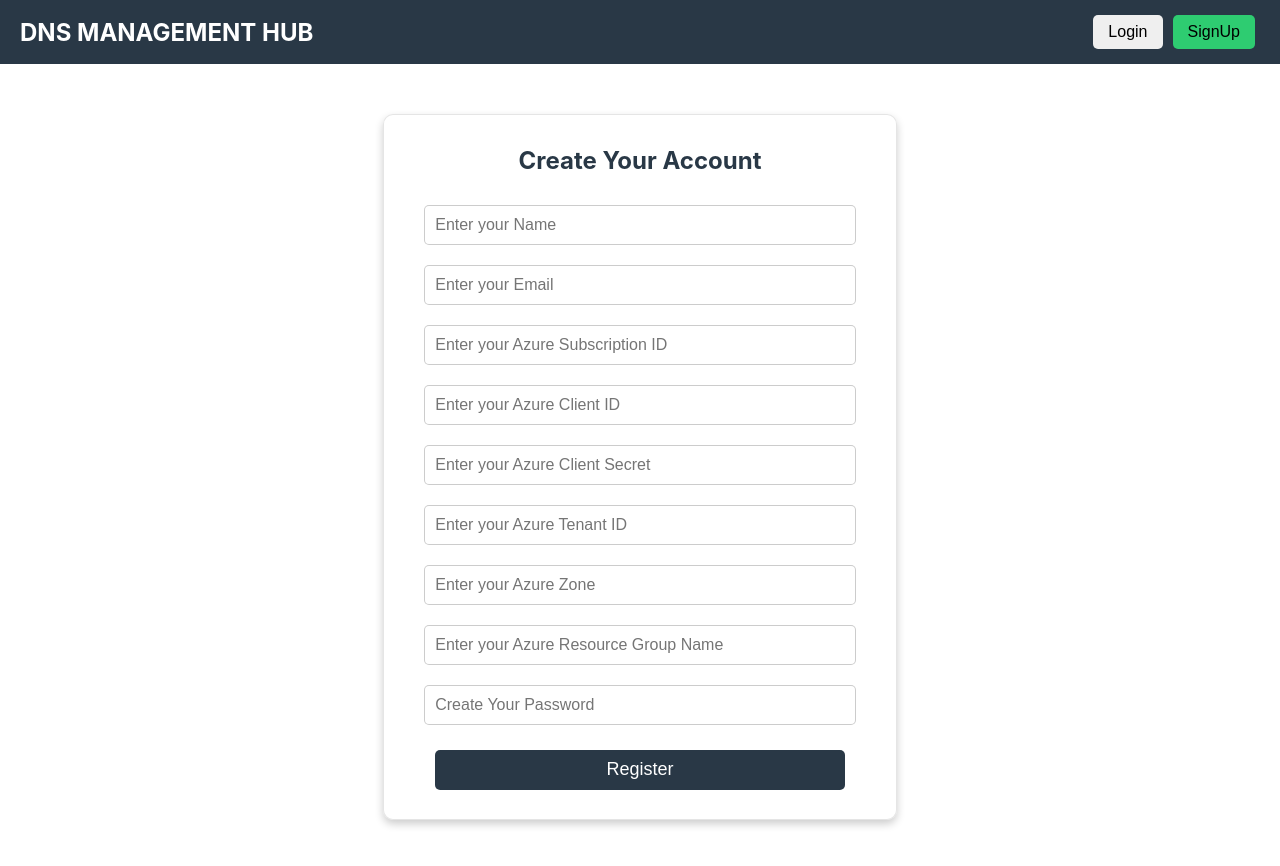
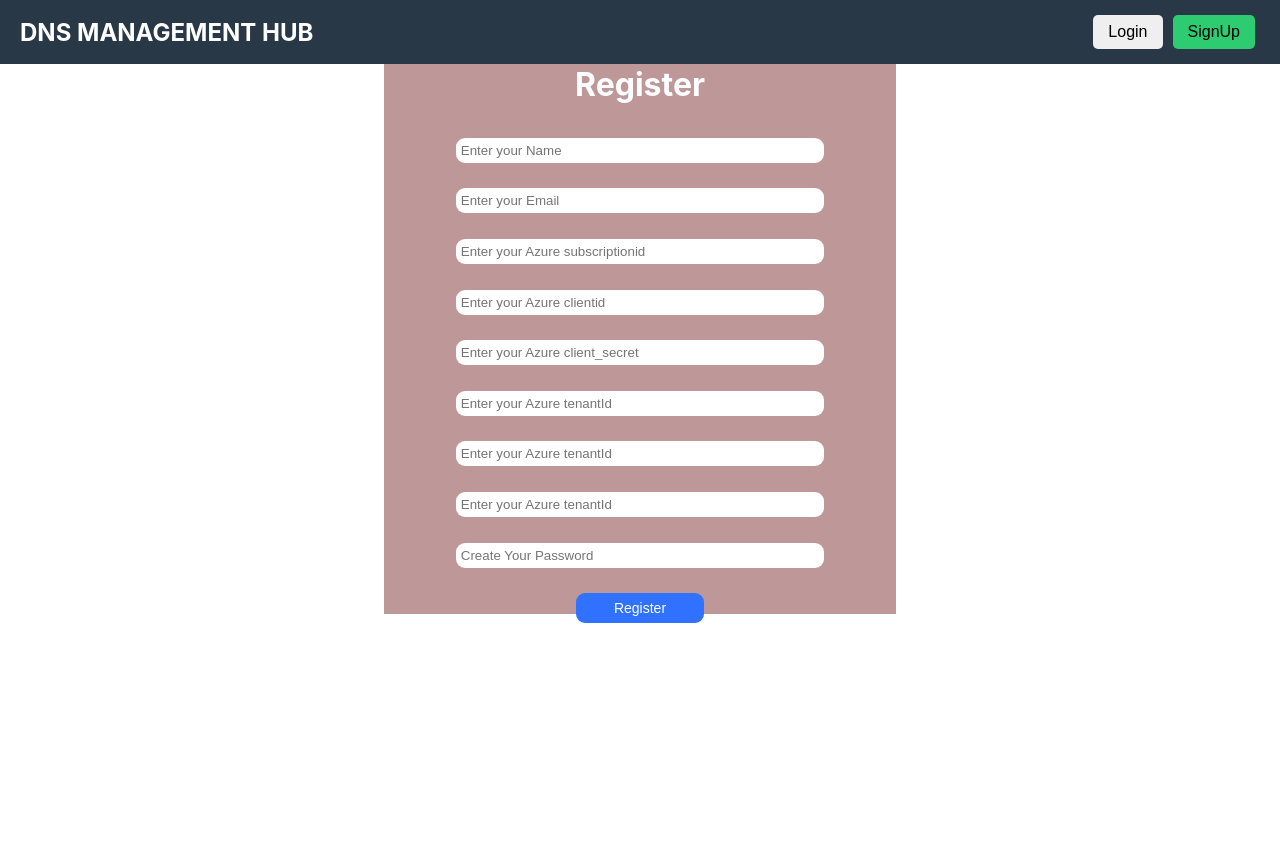
Before and after one commit to Sudipto892/DNS-Management-Hub, a React (Create React App) app: page /register in a window 1280 px wide. Shown: the top 866 px of the page. After the commit the page ends 800 px from the top, so only its background shows below. Built offline with nearby package versions, Linux system fonts and the light colour scheme; no server answers.

Commit message:
Fronend Complete

```diff
--- a/src/components/AuthenticationPage/Login/Login.css
+++ b/src/components/AuthenticationPage/Login/Login.css
@@ -1,29 +1,71 @@
-.LoginContainer {
+.newtons-cradle {
+  --uib-size: 50px;
+  --uib-speed: 1.2s;
+  --uib-color: #474554;
+  position: relative;
   display: flex;
+  align-items: center;
   justify-content: center;
+  width: var(--uib-size);
+  height: var(--uib-size);
+ }
+
+ .newtons-cradle__dot {
+  position: relative;
+  display: flex;
   align-items: center;
-  flex-direction: column;
-  background-color: rgb(245, 245, 245);
-  width: 30%;
-  height: 35vmax;
-  margin: 30px auto;
-  border-radius: 10px;
-  box-shadow: 0px 4px 8px rgba(0, 0, 0, 0.2);
-}
+  height: 100%;
+  width: 25%;
+  transform-origin: center top;
+ }
 
-.LoginContainer h1 {
-  color: rgb(48, 114, 255);
-  font-weight: bold;
-}
+ .newtons-cradle__dot::after {
+  content: '';
+  display: block;
+  width: 100%;
+  height: 25%;
+  border-radius: 50%;
+  background-color: var(--uib-color);
+ }
 
-form {
+ .newtons-cradle__dot:first-child {
+  animation: swing var(--uib-speed) linear infinite;
+ }
 
-}
+ .newtons-cradle__dot:last-child {
+  animation: swing2 var(--uib-speed) linear infinite;
+ }
 
-form input {
+ @keyframes swing {
+  0% {
+   transform: rotate(0deg);
+   animation-timing-function: ease-out;
+  }
 
-}
+  25% {
+   transform: rotate(70deg);
+   animation-timing-function: ease-in;
+  }
 
-form button {
-  background-color: rgb(48, 114, 240);
-}
+  50% {
+   transform: rotate(0deg);
+   animation-timing-function: linear;
+  }
+ }
+
+ @keyframes swing2 {
+  0% {
+   transform: rotate(0deg);
+   animation-timing-function: linear;
+  }
+
+  50% {
+   transform: rotate(0deg);
+   animation-timing-function: ease-out;
+  }
+
+  75% {
+   transform: rotate(-70deg);
+   animation-timing-function: ease-in;
+  }
+ }
--- a/src/components/AuthenticationPage/Login/Login.js
+++ b/src/components/AuthenticationPage/Login/Login.js
@@ -1,62 +1,50 @@
 import React, { useState } from "react";
-import axios from 'axios';
+import axios from 'axios'
 import { toast } from 'react-toastify';
 import 'react-toastify/dist/ReactToastify.css';
 import "./Login.css";
 import { Navigate } from "react-router-dom";
 import Loader from "../../Loader/Loader";
 
-const Login = ({ isAuthenticated, setIsAuthenticated, setLoading, loading }) => {
-  const [email, setEmail] = useState("");
-  const [password, setPassword] = useState("");
+const Login = ({isAuthenticated,setisAuthenticated,setLoading,loading}) => {
+  const [email,setemail]=useState("")
+  const [password,setpassword]=useState("")
 
-  const handleSubmitAuthentication = async (e) => {
+  const handleSubmitLogin=async(e)=>{
     e.preventDefault();
     try {
       setLoading(true);
-      const { data } = await axios.post("https://dns-backend-magv.onrender.com/api/v1/users/login", {
-        email,
-        password,
-      }, {
-        headers: {
-          "Content-Type": "application/json",
-        },
-        withCredentials: true,
-      });
-      setLoading(false);
-      setIsAuthenticated(true);
-      toast.success(data.message);
+        const {data}=await axios.post("https://dns-management-system-backend-azure.onrender.com/api/v1/users/login",{
+          email,
+          password
+        },{
+            headers:{
+                "Content-Type":"application/json"
+            },
+            withCredentials:true,
+        })
+        setLoading(false);
+        setisAuthenticated(true);
+        toast.success(data.message);
     } catch (error) {
       setLoading(false);
-      toast.error("Invalid Credentials");
+        toast.error("Invalid Credentials");
     }
-  };
 
+  }
   if (loading) {
     return <div className="App"><Loader /></div>;
   }
-
-  if (isAuthenticated) return <Navigate to={"/"} />;
+  if(isAuthenticated) return <Navigate to={"/"}/>
 
   return (
     <div className="LoginContainer">
-      <h1>Welcome Back!</h1>
-      <form onSubmit={handleSubmitAuthentication}>
-        <input
-          type="email"
-          value={email}
-          className="email"
-          placeholder="Enter your Email"
-          onChange={(e) => setEmail(e.target.value)}
-        />
-        <input
-          type="password"
-          value={password}
-          className="password"
-          placeholder="Enter your Password"
-          onChange={(e) => setPassword(e.target.value)}
-        />
-        <button>Sign In</button>
+      <h1>Login</h1>
+
+      <form onSubmit={handleSubmitLogin}>
+        <input type="email" value={email} className="email" placeholder="Enter your Email" onChange={(e)=>setemail(e.target.value)} />
+        <input type="password" value={password} className="password" placeholder="Enter your Password" onChange={(e)=>setpassword(e.target.value)}/>
+        <button>Login</button>
       </form>
     </div>
   );
--- a/src/components/AuthenticationPage/Register/Register.css
+++ b/src/components/AuthenticationPage/Register/Register.css
@@ -1,50 +1,38 @@
-.RegistrationContainer {
+.SigninContainer{
   display: flex;
   justify-content: center;
   align-items: center;
   flex-direction: column;
-    /* Semi-transparent white background */
-    background-color: rgba(255, 255, 255, 0.8);
-    width: 40%; /* Increased width */
-    height: 55vmax; /* Increased height */
-    margin: 50px auto; /* Increased margin */
-    border-radius: 10px;
-    box-shadow: 0px 4px 8px rgba(0, 0, 0, 0.2); /* Soft shadow */
-    /* Added border for better visibility */
-    border: 1px solid rgba(0, 0, 0, 0.1); /* Thin gray border */
+  background-color: rgb(190, 152, 152);
+  width: 40%;
+  height: 43vmax;
+  margin: auto;
 }
-
-  .RegistrationContainer h1 {
-    color: #293846; /* Dark blue from header text */
-    font-size: 24px; /* Increased font size */
-    margin-bottom: 20px; /* Added margin */
+.SigninContainer h1{
+  color: white;
 }
-
-  form {
+form{
   display: flex;
   justify-content: center;
   align-items: center;
   flex-direction: column;
   width: 100%;
 }
-
-  form input {
-    margin: 10px; /* Adjusted margin */
-    width: 80%; /* Increased width */
-    padding: 10px; /* Increased padding */
-    border-radius: 5px; /* Reduced corner roundness */
-    border: 1px solid rgba(0, 0, 0, 0.2); /* Light gray border */
-    font-size: 16px; /* Increased font size */
+form input{
+  margin: 1vmax;
+  width: 70%;
+  padding: 5px;
+  border-radius: 9px;
+  border: none;
 }
-
-  form button {
-    margin: 15px 0; /* Adjusted margin */
-    width: 80%; /* Increased width */
-    height: 40px; /* Increased height */
-    background-color: #293846; /* Dark blue from header text */
+form button{
+  margin: 1vmax;
+  width: 10vmax;
+  height: 2.3vmax;
+  background-color: rgb(48, 114, 255);
   color: white;
   border: none;
-    font-size: 18px; /* Increased font size */
-    border-radius: 5px; /* Reduced corner roundness */
+  font-size: 14px;
+  border-radius: 9px;
   cursor: pointer;
 }
--- a/src/components/AuthenticationPage/Register/Register.js
+++ b/src/components/AuthenticationPage/Register/Register.js
@@ -6,69 +6,74 @@ import "./Register.css"
 import { Navigate } from 'react-router-dom';
 import Loader from '../../Loader/Loader';
 
-const RegistrationForm = ({ isAuthenticated, setIsAuthenticated, setLoading, loading }) => {
-  const [name, setName] = useState("");
-  const [email, setEmail] = useState("");
-  const [subscriptionId, setSubscriptionId] = useState("");
-  const [clientId, setClientId] = useState("");
-  const [clientSecret, setClientSecret] = useState("");
-  const [tenantId, setTenantId] = useState("");
-  const [zone, setZone] = useState(""); // lowercase 'z' for consistency
-  const [resourceGroupName, setResourceGroupName] = useState("");
-  const [password, setPassword] = useState("");
+const Register = ({isAuthenticated,setisAuthenticated,setLoading,loading}) => {
+    const [name,setname]=useState("")
+    const [email,setemail]=useState("")
+    const [subscriptionid,setsubscriptionid]=useState("")
+    const [clientid,setclientid]=useState("")
+    const [client_secret,setclient_secret]=useState("")
+    const [tenantId,settenantId]=useState("")
+    const [Zone,setZone]=useState("")
+    const [resourcegroupname,setresourcegroupname]=useState("")
+    const [password,setpassword]=useState("")
 
-  const handleRegistrationSubmit = async (e) => {
+    const submitHandaler=async(e)=>{
         e.preventDefault();
         try {
             setLoading(true);
-      const { data } = await axios.post("https://dns-backend-magv.onrender.com/api/v1/users/register", {
+            const {data}=await axios.post("https://dns-management-system-backend-azure.onrender.com/api/v1/users/register",{
                 name,
                 email,
-        subscriptionId,
-        clientId,
-        clientSecret,
+                subscriptionid,
+                clientid,
+                client_secret,
                 tenantId,
-        zone, // lowercase 'z' for consistency
-        resourceGroupName,
-        password,
-      }, {
-        headers: {
-          "Content-Type": "application/json",
+                Zone,
+                resourcegroupname,
+                password
+            },{
+                headers:{
+                    "Content-Type":"application/json"
                 },
-        withCredentials: true,
-      });
-      setIsAuthenticated(true);
-      setLoading(false);
+                withCredentials:true,
+            })
+            setisAuthenticated(true);
+            setLoading(false)
+            console.log(isAuthenticated)
             toast.success(data.message);
         } catch (error) {
             setLoading(false);
-      toast.error("Invalid Input or Registration Failed");
-    }
-  };
-
-  if (loading) {
-    return <div className="App"><Loader /></div>; // Display loader while loading
+            toast.error("Invalid Credentials");
         }
 
-  if (isAuthenticated) return <Navigate to={"/"} />;
 
+    }
+    if (loading) {
+        return <div className="App"><Loader /></div>;
+      }
+    if(isAuthenticated) return <Navigate to={"/"}/>
   return (
-    <div className="RegistrationContainer">
-      <h1>Create Your Account</h1>
-      <form onSubmit={handleRegistrationSubmit}>
-        <input type="text" value={name} id="name" placeholder="Enter your Name" onChange={(e) => setName(e.target.value)} required />
-        <input type="email" value={email} id="email" placeholder="Enter your Email" onChange={(e) => setEmail(e.target.value)} required />
-        <input type="text" value={subscriptionId} id="subscriptionId" placeholder="Enter your Azure Subscription ID" onChange={(e) => setSubscriptionId(e.target.value)} required />
-        <input type="text" value={clientId} id="clientId" placeholder="Enter your Azure Client ID" onChange={(e) => setClientId(e.target.value)} required />
-        <input type="text" value={clientSecret} id="clientSecret" placeholder="Enter your Azure Client Secret" onChange={(e) => setClientSecret(e.target.value)} required />
-        <input type="text" value={tenantId} id="tenantId" placeholder="Enter your Azure Tenant ID" onChange={(e) => setTenantId(e.target.value)} required />
-        <input type="text" value={zone} id="zone" placeholder="Enter your Azure Zone" onChange={(e) => setZone(e.target.value)} required />
-        <input type="text" value={resourceGroupName} id="resourceGroupName" placeholder="Enter your Azure Resource Group Name" onChange={(e) => setResourceGroupName(e.target.value)} required />
-        <input type="password" value={password} id="password" placeholder="Create Your Password" onChange={(e) => setPassword(e.target.value)} required />
+    <>
+
+
+    <div className="SigninContainer">
+    <h1>Register</h1>
+
+    <form onSubmit={submitHandaler}>
+      <input type="text" value={name} id="name" placeholder="Enter your Name"  onChange={(e)=>setname(e.target.value)} required />
+      <input type="email" value={email} id="email" placeholder="Enter your Email" onChange={(e)=>setemail(e.target.value)} required />
+      <input type="text" value={subscriptionid} id="subscriptionid" placeholder="Enter your Azure subscriptionid" onChange={(e)=>setsubscriptionid(e.target.value)} required/>
+      <input type="text" value={clientid} id="clientid" placeholder="Enter your Azure clientid" onChange={(e)=>setclientid(e.target.value)} required/>
+      <input type="text" value={client_secret} id="client_secret" placeholder="Enter your Azure client_secret" onChange={(e)=>setclient_secret(e.target.value)} required/>
+      <input type="text" value={tenantId} id="tenantId" placeholder="Enter your Azure tenantId" onChange={(e)=>settenantId(e.target.value)} required/>
+      <input type="text" value={Zone} id="tenantId" placeholder="Enter your Azure tenantId" onChange={(e)=>setZone(e.target.value)} required/>
+      <input type="text" value={resourcegroupname} id="tenantId" placeholder="Enter your Azure tenantId" onChange={(e)=>setresourcegroupname(e.target.value)} required/>
+      <input type="password" value={password} id="password" placeholder="Create Your Password" onChange={(e)=>setpassword(e.target.value)} required />
       <button>Register</button>
     </form>
   </div>
-  );
-};
+  </>
+  )
+}
 
-export default RegistrationForm;
+export default Register
```
Lines whose indentation alone changed are shown as unchanged.
